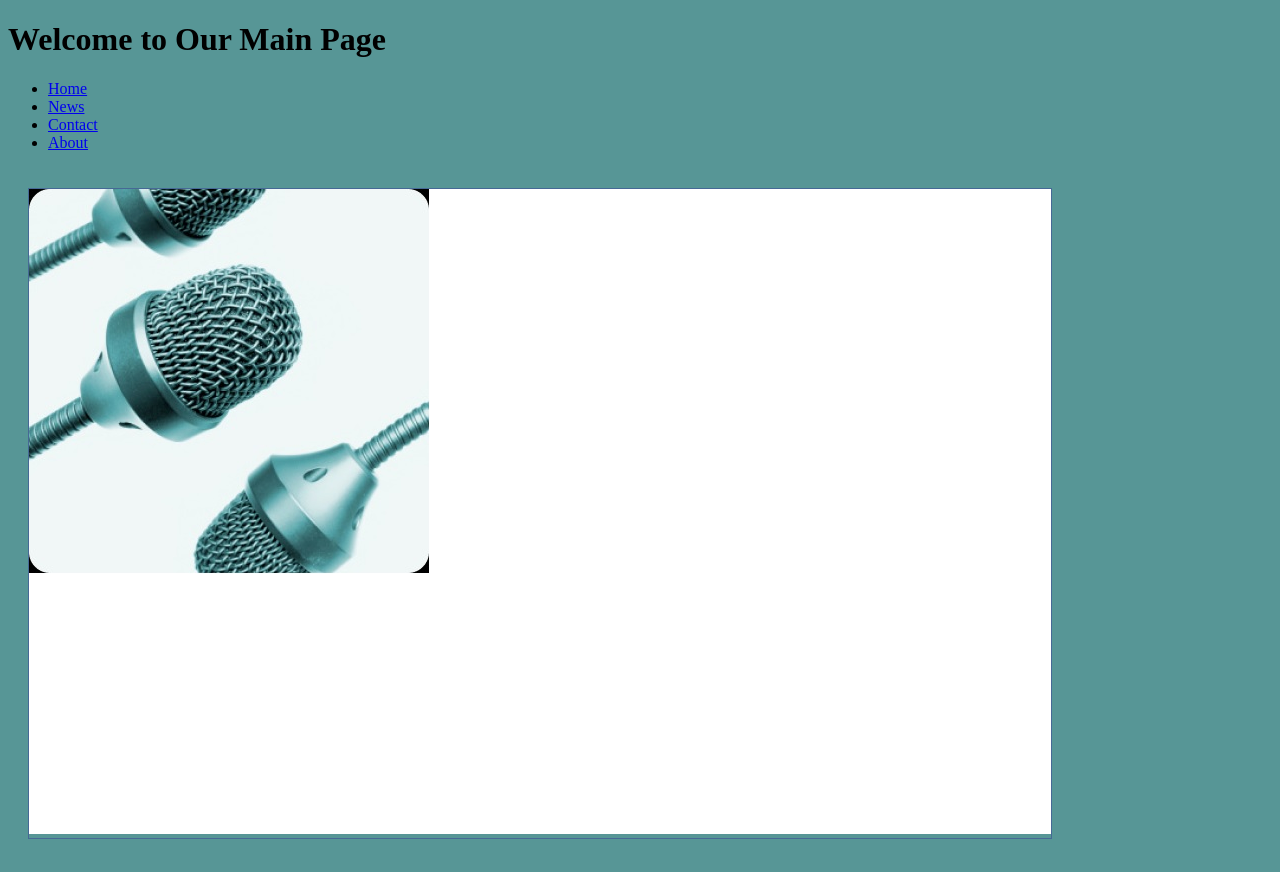
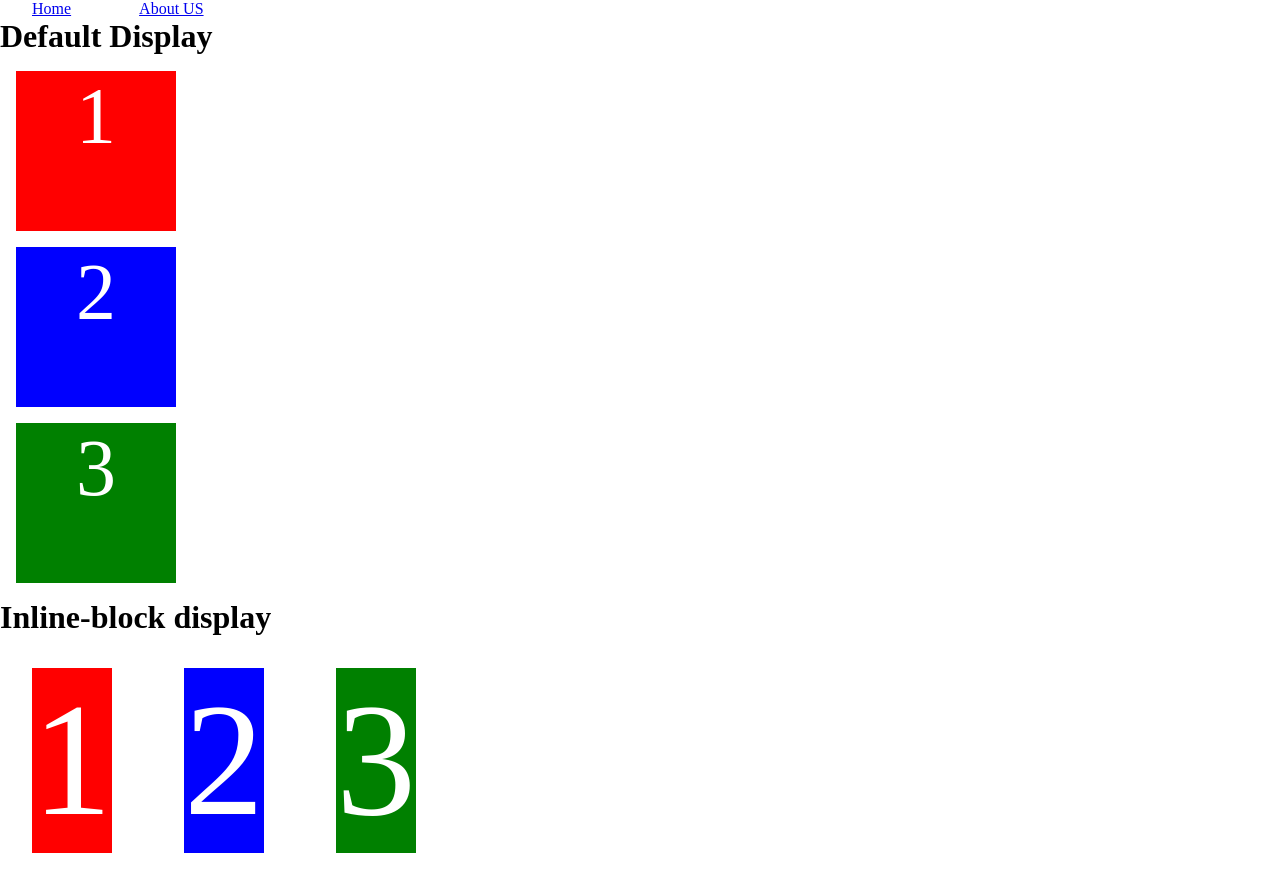
Before and after one commit to 6780000000/First_VS_Code_Project, a plain HTML site: page index.html in a window 1280 px wide. Shown: the top 872 px of the page. Drawn offline with Linux system fonts and the light colour scheme.

Commit message:
inline vs block display demo

```diff
--- a/index.html
+++ b/index.html
@@ -4,28 +4,28 @@
   <meta charset="UTF-8">
   <meta http-equiv="X-UA-Compatible" content="IE=edge">
   <meta name="viewport" content="width=device-width, initial-scale=1.0">
+  <title>CSS Display</title>
   <link rel="stylesheet" href="style.css">
-  <title>Document</title>
 </head>
 <body>
-  <h1>Welcome to Our Main Page</h1>
-  <nav>
-    <ul>
-      <li><a href="#">Home</a></li>
-      <li><a href="#">News</a></li>
-      <li><a href="#">Contact</a></li>
-      <li><a href="about.html">About</a></li>
-    </ul>
-  </nav>
+   <nav>
+     <a href="about.html">Home</a>
+     <a href="index">About US</a>
+
+   </nav>
+   <header>
+  <h1>Default Display</h1>
+    <div class="block1 block">1</div>
+    <div class="block2 block">2</div>
+    <div class="block3 block">3</div>
+  </header>
 
 
-  <div class="card1">
-       <img class="img1" src="22.jpg" >
+  <h1> Inline-block display</h1>
+  <div class="card">
+    <div class="block1 card">1</div>
+    <div class="block2 card">2</div>
+    <div class="block3 card">3</div>
   </div>
-
-  <div class="card1">
-     <img class="img1" src="33.jpg" >
-  </div>
-</div>
 </body>
 </html>
--- a/style.css
+++ b/style.css
@@ -1,12 +1,41 @@
-body{
-  background-color: rgb(87, 150, 150);
+*{
+  box-sizing: border-box;
+  margin: 0;
+  padding: 0;
 }
-.card1 {
-  border: 1px solid #466995;
-  margin: 20px;
-  display: inline-block;
+body {
+  color: black;
+  font-family: san-serif;
+  height: 1200px;
+}
+.block{
+  height: 10rem;
+  width: 10rem;
+  margin: 1rem;
+  color: white;
+  text-align: center;
+  font-size:5rem;
 
 }
-.img1{
-  width: : 100%;
+.block1{
+  background-color:red;
 }
+.block2{
+  background-color: blue
+}
+.block3{
+  background-color:green;
+}
+a{
+  margin:1rem;
+  padding:1rem;
+
+}
+.card{
+
+  margin: 1rem;
+  color: white;
+  text-align: center;
+  font-size:10rem;
+   display:inline-block;
+}
--- /dev/null
+++ b/style1.css
@@ -0,0 +1,12 @@
+body{
+  background-color: rgb(87, 150, 150);
+}
+.card1 {
+  border: 1px solid #466995;
+  margin: 20px;
+  display: inline-block;
+
+}
+.img1{
+  width: : 100%;
+}
```
Also changed, not shown: index1.html (added, +31 -0 lines).
